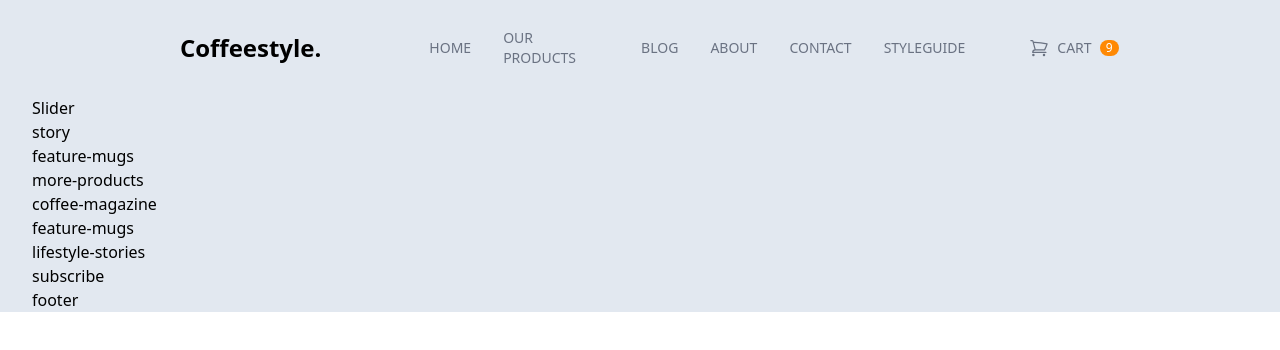
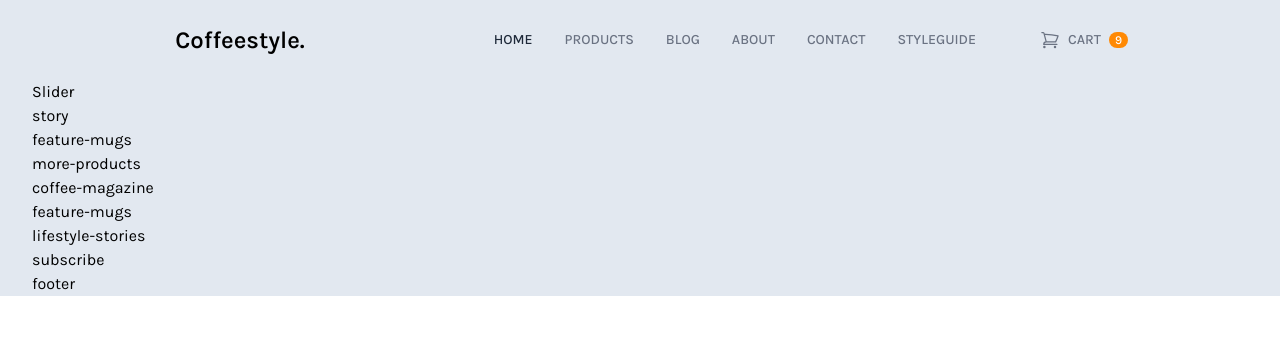
Before and after one commit to qtrong0205/coffee-style-tailwind, a website: page public/index.html in a window 1280 px wide. Drawn offline with Linux system fonts and the light colour scheme.

Commit message:
add responsive top menu

```diff
--- a/public/index.html
+++ b/public/index.html
@@ -10,17 +10,17 @@
 
 <body>
     <div id="root">
-        <div class="content-wrapper max-w-screen-2xl text-base mx-auto px-8 bg-slate-200">
-            <header class="py-6 mx-10">
-                <nav class="flex justify-between items-center">
+        <div class="content-wrapper max-w-screen-2xl text-base mx-auto px-8 bg-slate-200 font-sans">
+            <header class="p-6 mx-auto">
+                <nav class="flex justify-between items-center relative">
                     <div class="logo basis-2/6 text-center text-2xl font-semibold cursor-pointer">Coffeestyle.</div>
-                    <ul
-                        class="flex flex-row justify-end items-center basis-3/6 gap-8 uppercase text-sm text-gray-500 font-medium">
-                        <li class="ct-top-menu-item">
+                    <ul id="ct-top-menu"
+                        class="hidden lg:flex lg:justify-end lg:items-center basis-3/6 lg:gap-8 uppercase text-sm text-gray-500 font-medium ">
+                        <li class="ct-top-menu-item ct-top-menu-item-active">
                             <a href="#!">Home</a>
                         </li>
                         <li class="ct-top-menu-item">
-                            <a href="#!">Our Products</a>
+                            <a href="#!">Products</a>
                         </li>
                         <li class="ct-top-menu-item">
                             <a href="#!">Blog</a>
@@ -36,7 +36,7 @@
                         </li>
                     </ul>
                     <ul
-                        class="basis-1/6 flex justify-start itsems-center ml-16 uppercase text-sm text-gray-500 font-medium">
+                        class="lg:basis-1/6 basis-3/6 flex justify-end lg:justify-start itsems-center ml-16 uppercase text-sm text-gray-500 font-medium">
                         <li class="ct-top-menu-item">
                             <a href="#!" class="flex items-center justify-between">
                                 <svg xmlns="http://www.w3.org/2000/svg" fill="none" viewBox="0 0 24 24"
@@ -49,6 +49,13 @@
                             </a>
                         </li>
                     </ul>
+                    <div class="basis-1/6 lg:hidden cursor-pointer px-3 sm:px-8">
+                        <svg id="ct-top-menu-toggle" xmlns="http://www.w3.org/2000/svg" fill="none" viewBox="0 0 24 24"
+                            stroke-width="1.5" stroke="currentColor" class="ct-icon">
+                            <path stroke-linecap="round" stroke-linejoin="round"
+                                d="M3.75 6.75h16.5M3.75 12h16.5m-16.5 5.25h16.5" />
+                        </svg>
+                    </div>
                 </nav>
             </header>
             <main>
@@ -80,6 +87,7 @@
             <footer>footer</footer>
         </div> <!-- end content-wrapper -->
     </div><!-- end root -->
+    <script src="./main.js" type="text/javascript" async></script>
 </body>
 
 </html>
--- /dev/null
+++ b/public/main.js
@@ -0,0 +1,18 @@
+const toggleMenuIcon = document.getElementById("ct-top-menu-toggle")
+const topMenu = document.getElementById("ct-top-menu")
+
+document.addEventListener("click", (e) => {
+    // topMenu.style.display = "flex"
+    if (toggleMenuIcon.contains(e.target)) {
+        // click vào toggle
+        topMenu.classList.toggle("ct-top-menu-expanded")
+        topMenu.classList.toggle("hidden")
+    }
+    else {
+        //click ra ngoài toggle
+        if (topMenu.classList.contains("ct-top-menu-expanded")) {
+            topMenu.classList.remove("ct-top-menu-expanded")
+            topMenu.classList.add("hidden")
+        }
+    }
+})
--- a/src/input.css
+++ b/src/input.css
@@ -1,12 +1,40 @@
+@import url('https://fonts.googleapis.com/css2?family=Karla:ital,wght@0,200..800;1,200..800&display=swap');
 @import "tailwindcss";
 
 @theme {
     --color-light-coffee: #c89f94;
+    --font-sans: "Karla", sans-serif;
+
+    --animate-slide-down: fade-in-scale 0.3s ease-out;
+
+    @keyframes fade-in-scale {
+        0% {
+            transform: translateY(-100%);
+        }
+
+        100% {
+            transform: translateY(0);
+        }
+    }
 }
 
 /* ct = custom */
 .ct-top-menu-item {
     @apply py-1 hover:text-gray-800 relative;
+}
+
+.ct-top-menu-item-active {
+    @apply text-gray-800
+}
+
+.ct-top-menu-item-active::after {
+    content: "";
+    position: absolute;
+    bottom: 0;
+    left: 0;
+    background-color: var(--color-light-coffee);
+    height: 2px;
+    width: 100%;
 }
 
 .ct-icon {
@@ -26,8 +54,21 @@
     height: 2px;
     width: 0;
     transition: all 0.3s ease-in-out;
+    display: none;
 }
+
+@media (min-width: 1024px) {
+    .ct-top-menu-item::after {
+        display: block;
+        /* Hiện khi >= lg */
+    }
+}
+
 
 .ct-top-menu-item:hover::after {
     width: 100%;
 }
+
+.ct-top-menu-expanded {
+    @apply absolute top-10 z-999 w-full bg-white text-center animate-slide-down
+}
```
Also changed, not shown: public/output.css, 1 other file.
